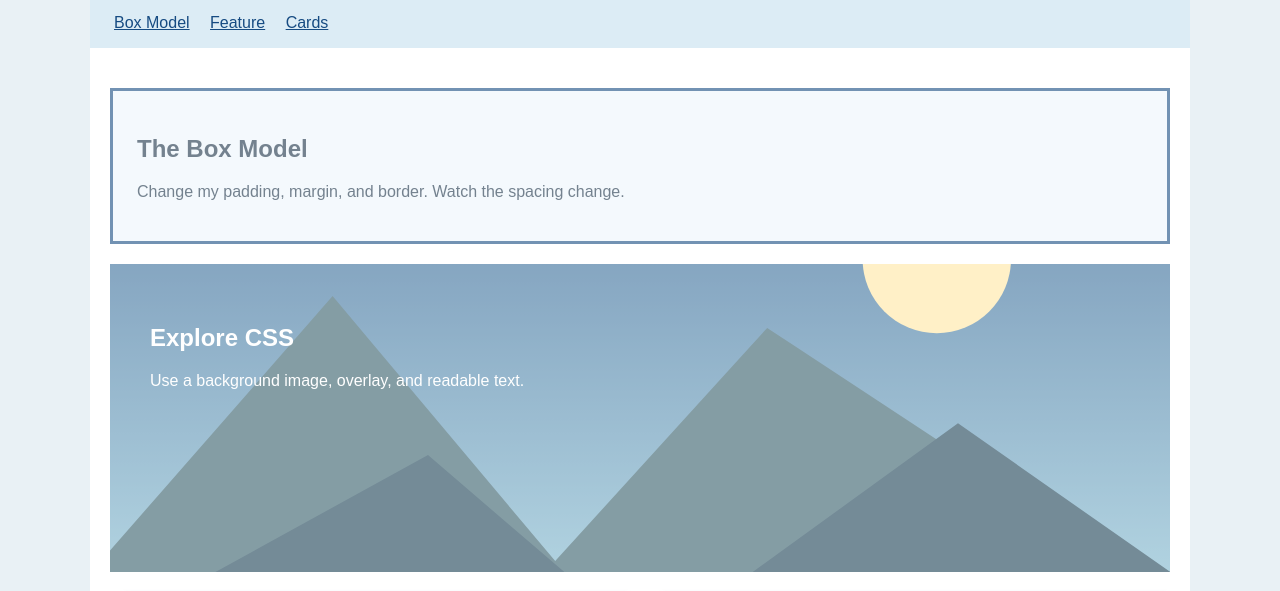
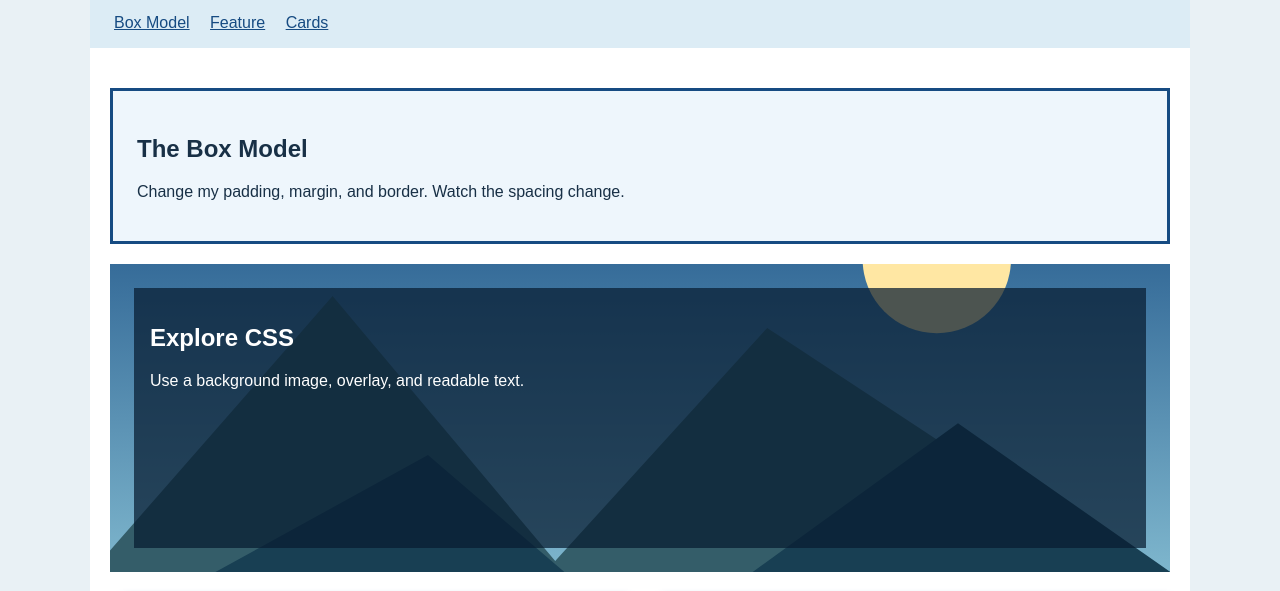
Before and after one commit to TrinitySten/chapter-6-css, a plain HTML site: page chapter6-starter/index.html in a window 1280 px wide. Shown: the part 164-755 px from the top of the page. Drawn offline with Linux system fonts and the light colour scheme.

Commit message:
practice-07.html
god rid of opacity on main and redid the opacity on the feature text.

```diff
--- a/chapter6-starter/styles.css
+++ b/chapter6-starter/styles.css
@@ -30,7 +30,6 @@ nav a { margin-right: 16px;
 }
 main {
     padding: 20px;
-    opacity: .6;
 }
 #box-model {
     padding: 24px;
@@ -51,6 +50,7 @@ main {
     color: white;
 }
 .feature-content {
+    background-color: rgba(8, 29, 49, .72);
     min-height: 260px;
     padding: 16px;
 }
```
